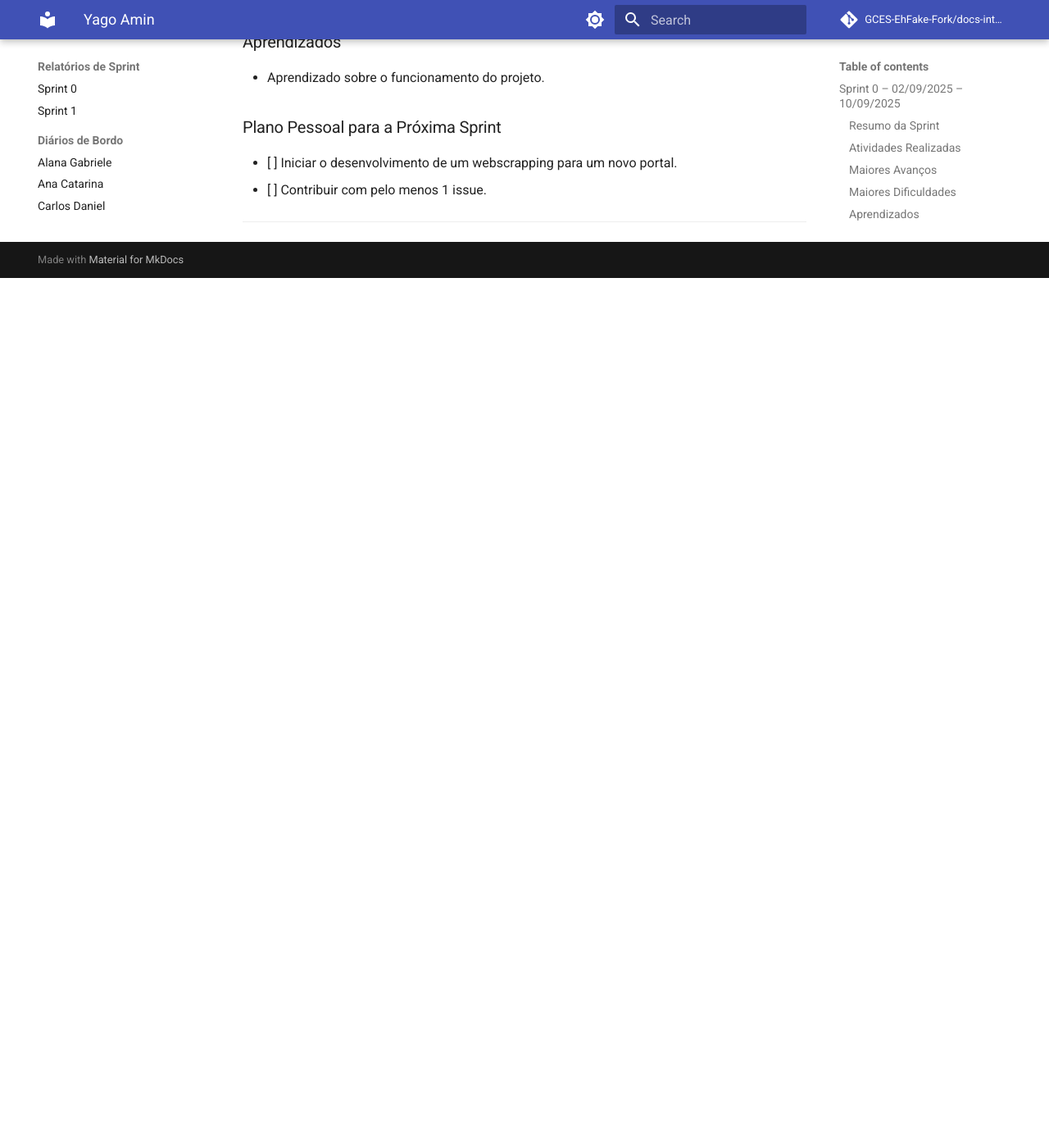
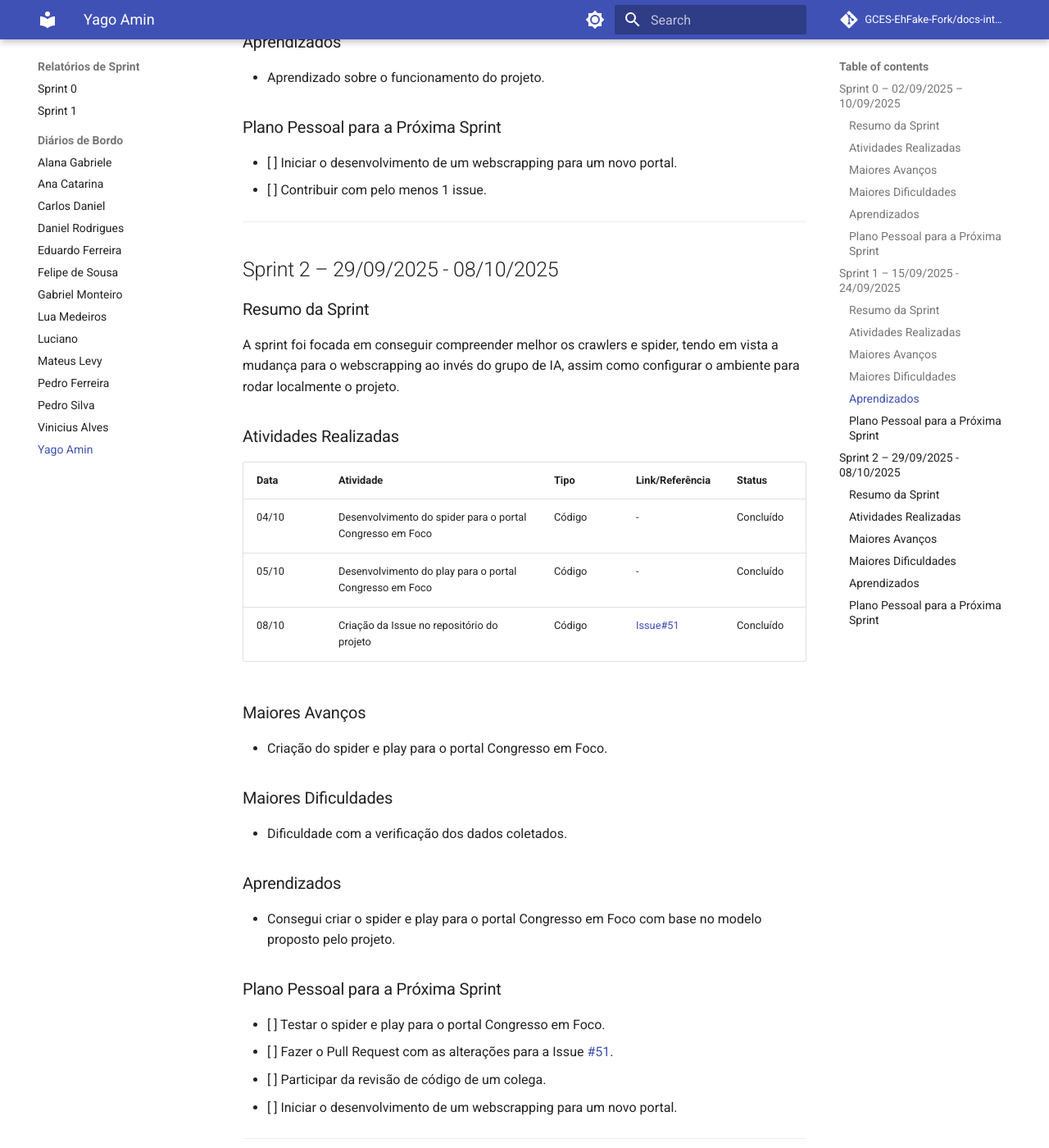
Before and after one commit to GCES-EhFake-Fork/docs-interno, an MkDocs documentation site: the page built from docs/diarios/diarioYago.md, in a window 1280 px wide and 1400 px high, scrolled down 2259 px. Shown: the whole window at 82% size. Built offline with MkDocs 1.6.1 and Material for MkDocs 9.7.7, drawn with Linux system fonts in a browser that asks for light colours; comment, search, counter and statistics services are not loaded; before the commit the page ends 2598 px from its top, so only the background shows below that.

Commit message:
docs: Adiciona Sprint 2 ao diário de bordo Yago

```diff
--- a/docs/diarios/diarioYago.md
+++ b/docs/diarios/diarioYago.md
@@ -77,3 +77,39 @@ A sprint foi focada em conseguir compreender melhor os crawlers e spider, tendo
 * [ ] Contribuir com pelo menos 1 issue.
 
 ---
+
+## Sprint 2 – 29/09/2025 - 08/10/2025
+
+### Resumo da Sprint
+
+A sprint foi focada em conseguir compreender melhor os crawlers e spider, tendo em vista a mudança para o webscrapping ao invés do grupo de IA, assim como configurar o ambiente para rodar localmente o projeto.
+
+### Atividades Realizadas
+
+| Data  | Atividade                   | Tipo    | Link/Referência | Status    |
+| ----- | --------------------------- | ------- | --------------- | --------- |
+| 04/10 | Desenvolvimento do spider para o portal Congresso em Foco | Código  |   -    | Concluído |
+| 05/10 | Desenvolvimento do play para o portal Congresso em Foco   | Código  |   -   | Concluído |
+| 08/10 | Criação da Issue no repositório do projeto  | Código  |   [Issue#51](https://github.com/EH-FAKE/check-up/issues/51)   | Concluído |
+
+
+### Maiores Avanços
+
+* Criação do spider e play para o portal Congresso em Foco.
+
+### Maiores Dificuldades
+
+* Dificuldade com a verificação dos dados coletados.
+
+### Aprendizados
+
+* Consegui criar o spider e play para o portal Congresso em Foco com base no modelo proposto pelo projeto.
+
+### Plano Pessoal para a Próxima Sprint
+
+* [ ] Testar o spider e play para o portal Congresso em Foco.
+* [ ] Fazer o Pull Request com as alterações para a Issue [#51](https://github.com/EH-FAKE/check-up/issues/51).
+* [ ] Participar da revisão de código de um colega.
+* [ ] Iniciar o desenvolvimento de um webscrapping para um novo portal.
+
+---
```
